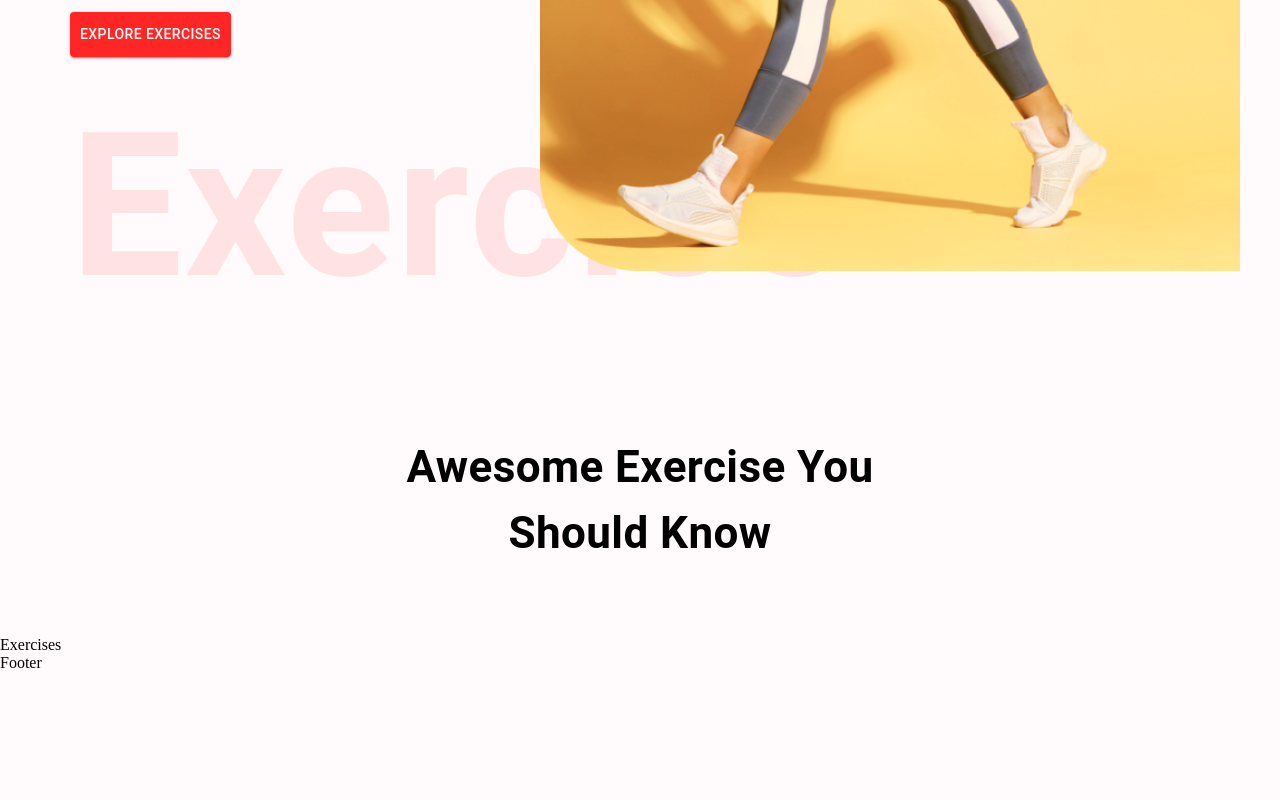
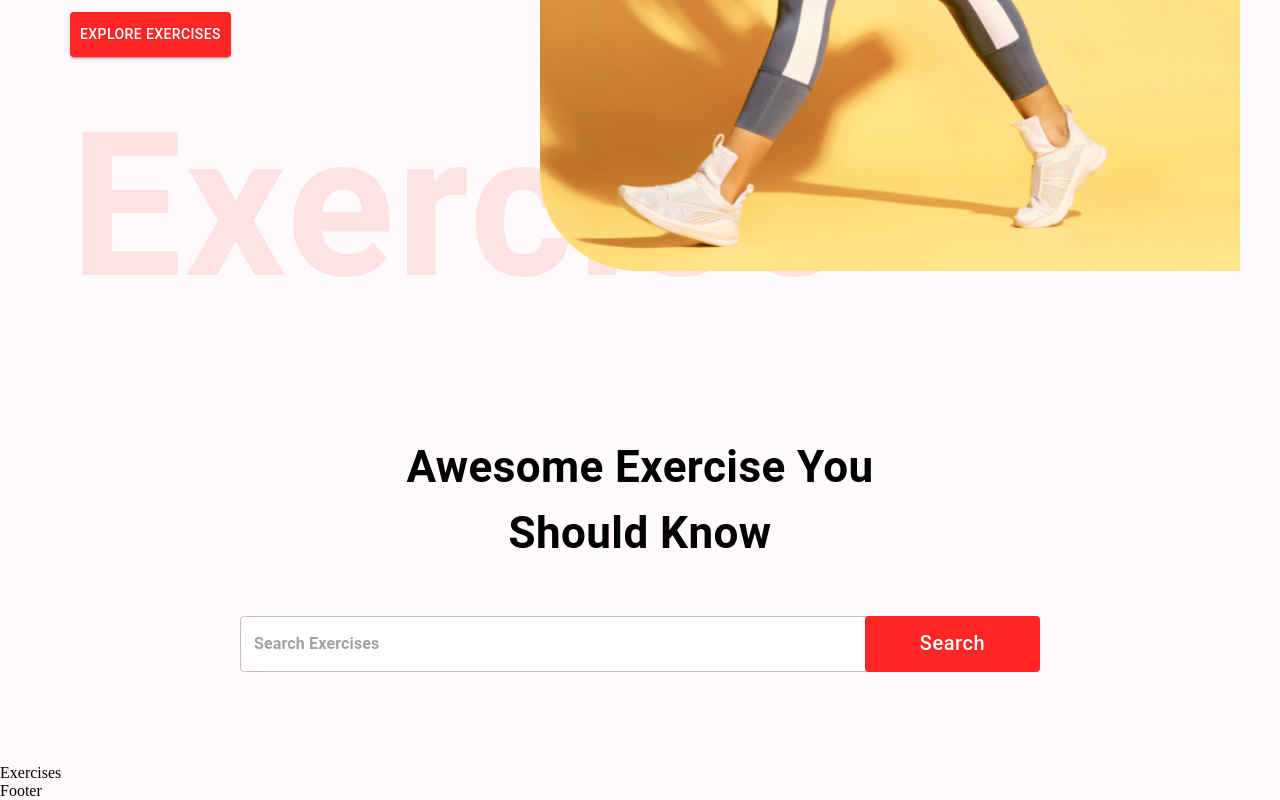
Before and after one commit to Avishek-kr/gym, a React (Create React App) app: page / in a window 1280 px wide. Shown: the part 595-1395 px from the top of the page. Before the commit the page ends 1267 px from the top, so only its background shows below. Built offline with nearby package versions, Linux system fonts and the light colour scheme.

Commit message:
added api

```diff
--- a/src/components/SearchExercises.js
+++ b/src/components/SearchExercises.js
@@ -1,14 +1,52 @@
 import React, {useState, useEffect} from 'react'
 import {Box, Button, Stack, TextField, Typography} from "@mui/material"
+import {exerciseOptions, fetchData} from '../utils/fetchData'
 
 const SearchExercises = () => {
+
+  const [search, setSearch] = useState('')
+
+  const handleSearch = async() => {
+    if(search){
+      const exerciseData = await fetchData("https://exercisedb.p.rapidapi.com/exercises", exerciseOptions);
+    console.log(exerciseData);
+    }
+  }
   return (
     <Stack alignItems="center" mt="37px" justifyContent="center" p="20px">
       <Typography fontWeight={700} sx={{
         fontSize: {lg: '44px', xs:'30px'}}} mb="50px" textAlign="center">
         Awesome Exercise You <br /> Should Know
       </Typography>
-
+      <Box position="relative" mb="72px">
+        <TextField
+        sx={{
+          input:{fontWeight: '700', border: 'none', borderRadius:'4px'},
+          width: {lg:'800px', xs:'350px'},
+          backgroundColor:"#ffffff", borderRadius:'40px'
+        }}
+          height='76px'
+          value={search}
+          onChange={(e)=>setSearch(e.target.value.toLowerCase())}
+          placeholder="Search Exercises"
+          type="text"
+         />
+         <Button className="search-btn"
+         sx={{
+          backgroundColor: '#FF2625',
+          color: "#fff",
+          textTransform: 'none',
+          width: {lg:'175px', xs:'80px'},
+          fontSize: {lg:'20px', xs:'14px'},
+          height:'56px',
+          position: 'absolute',
+          right:'0'
+         }}
+         onClick={handleSearch}
+         >
+          Search
+         </Button>
+      </Box>
     </Stack>
     )
 }
--- /dev/null
+++ b/src/utils/fetchData.js
@@ -0,0 +1,14 @@
+export const exerciseOptions = {
+    method: 'GET',
+    headers: {
+      'X-RapidAPI-Key': 'efca432c8dmsh026037fbb51ff9bp1fe0adjsnd721e0257d39',
+      'X-RapidAPI-Host': 'exercisedb.p.rapidapi.com'
+    }
+  };
+
+export const fetchData = async (url, options) =>{
+    const response = await fetch(url, options);
+    const data = await response.json()
+
+    return data;
+}
```
Also changed, not shown: 2 other files (tests, documents, lock files or other folders).
